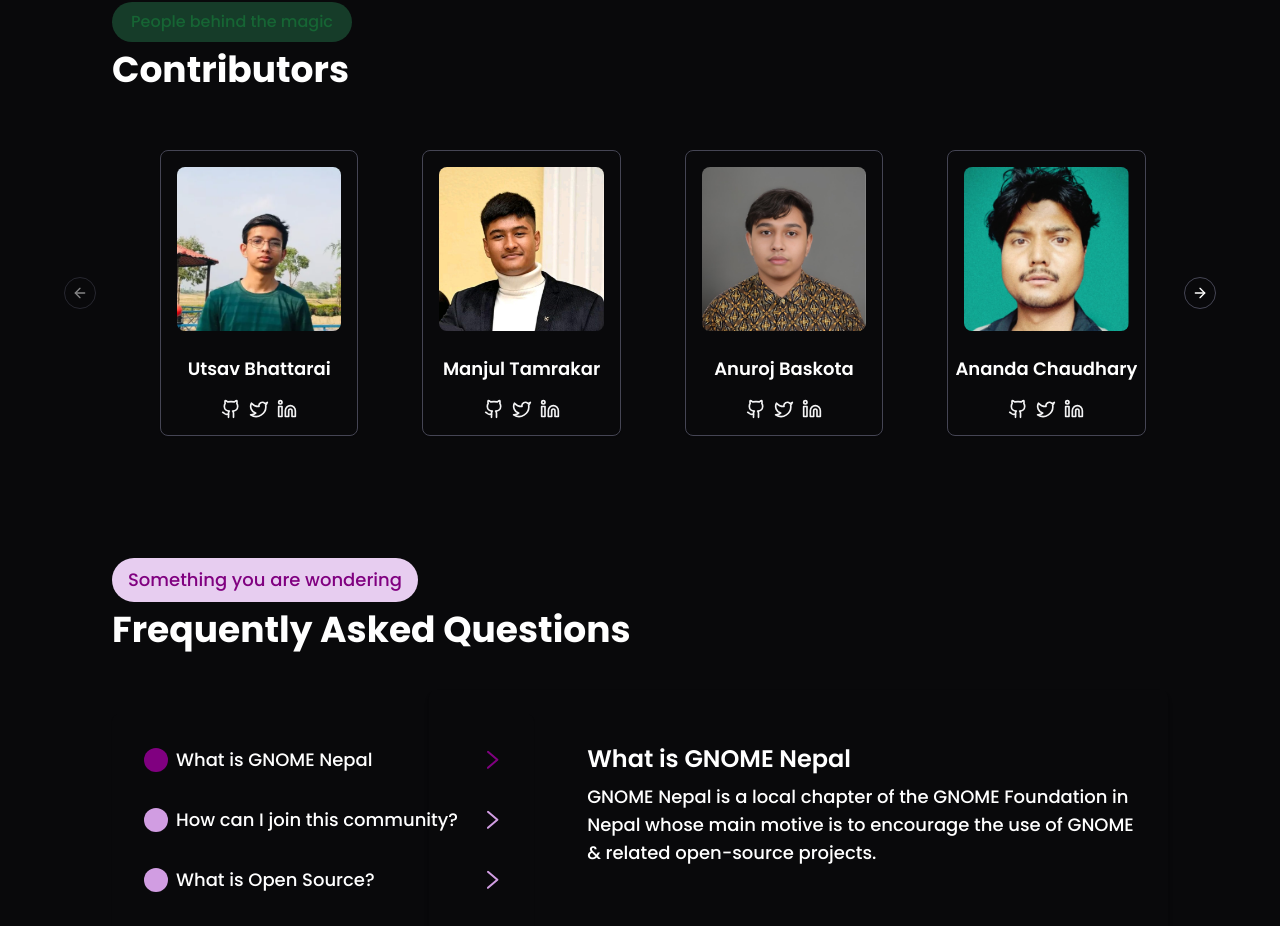
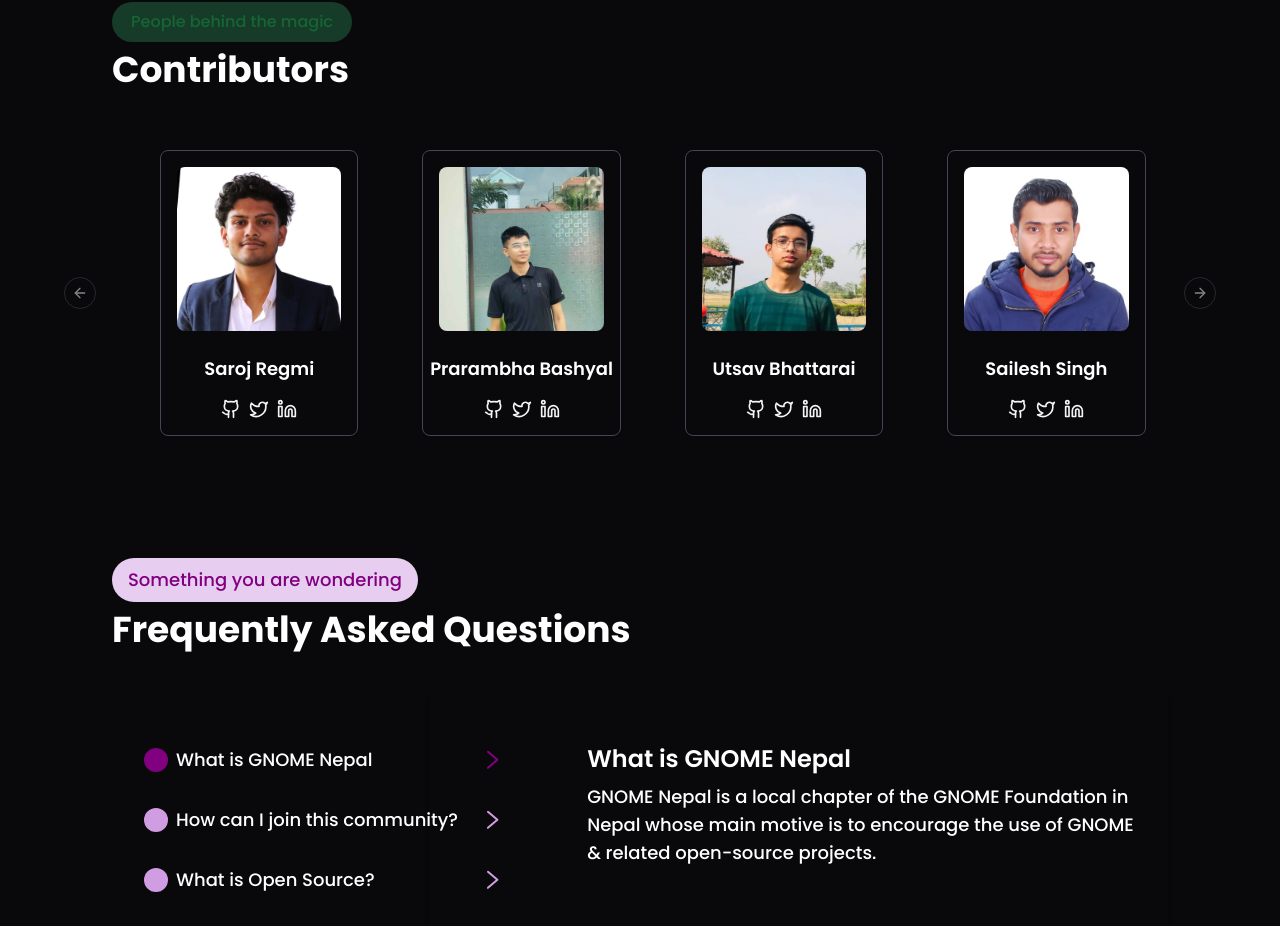
Before and after one commit to GNOME-Nepal/website, a React (Vite) app: page /#home in a window 1280 px wide. Shown: the part 2518-3444 px from the top of the page. Built offline with nearby package versions, Linux system fonts and the light colour scheme.

Commit message:
chore: Add new contributors list and drafted old ones (#40)

```diff
--- a/src/data/data.js
+++ b/src/data/data.js
@@ -1,4 +1,20 @@
 export const contributors = [
+  {
+    name: "Saroj Regmi",
+    photo: "/contributors/c11.jpeg",
+    position: "",
+    github: "https://github.com/sarojregmi200",
+    x: "https://x.com/sarojregmi200",
+    linkedin: "https://www.linkedin.com/in/sarojregmi200/",
+  },
+  {
+    name: "Prarambha Bashyal",
+    photo: "/contributors/c12.jpeg",
+    position: "",
+    github: "https://github.com/Prarambha369",
+    x: "",
+    linkedin: "https://www.linkedin.com/in/misterbashyal/",
+  },
   {
     name: "Utsav Bhattarai",
     photo: "/contributors/c8.webp",
@@ -7,6 +23,17 @@
     x: "https://x.com/utsavdotdev",
     linkedin: "https://www.linkedin.com/in/utsavdotdev/",
   },
+  {
+    name: "Sailesh Singh",
+    photo: "/contributors/c10.jpeg",
+    position: "",
+    github: "#",
+    x: "#",
+    linkedin: "www.linkedin.com/in/saileshsingh36",
+  },
+];
+
+const draftContributors = [
   {
     name: "Manjul Tamrakar",
     photo: "/contributors/c1.jpg",
@@ -70,14 +97,6 @@
     github: "https://github.com/Prabesh-Shrestha",
     x: "#",
     linkedin: "https://www.linkedin.com/in/prabesh-shrestha/",
-  },
-  {
-    name: "Sailesh Singh",
-    photo: "/contributors/c10.jpeg",
-    position: "",
-    github: "#",
-    x: "#",
-    linkedin: "www.linkedin.com/in/saileshsingh36",
   },
 ];
 
```
Also changed, not shown: public/contributors/c11.jpeg (added), public/contributors/c12.jpeg (added).
